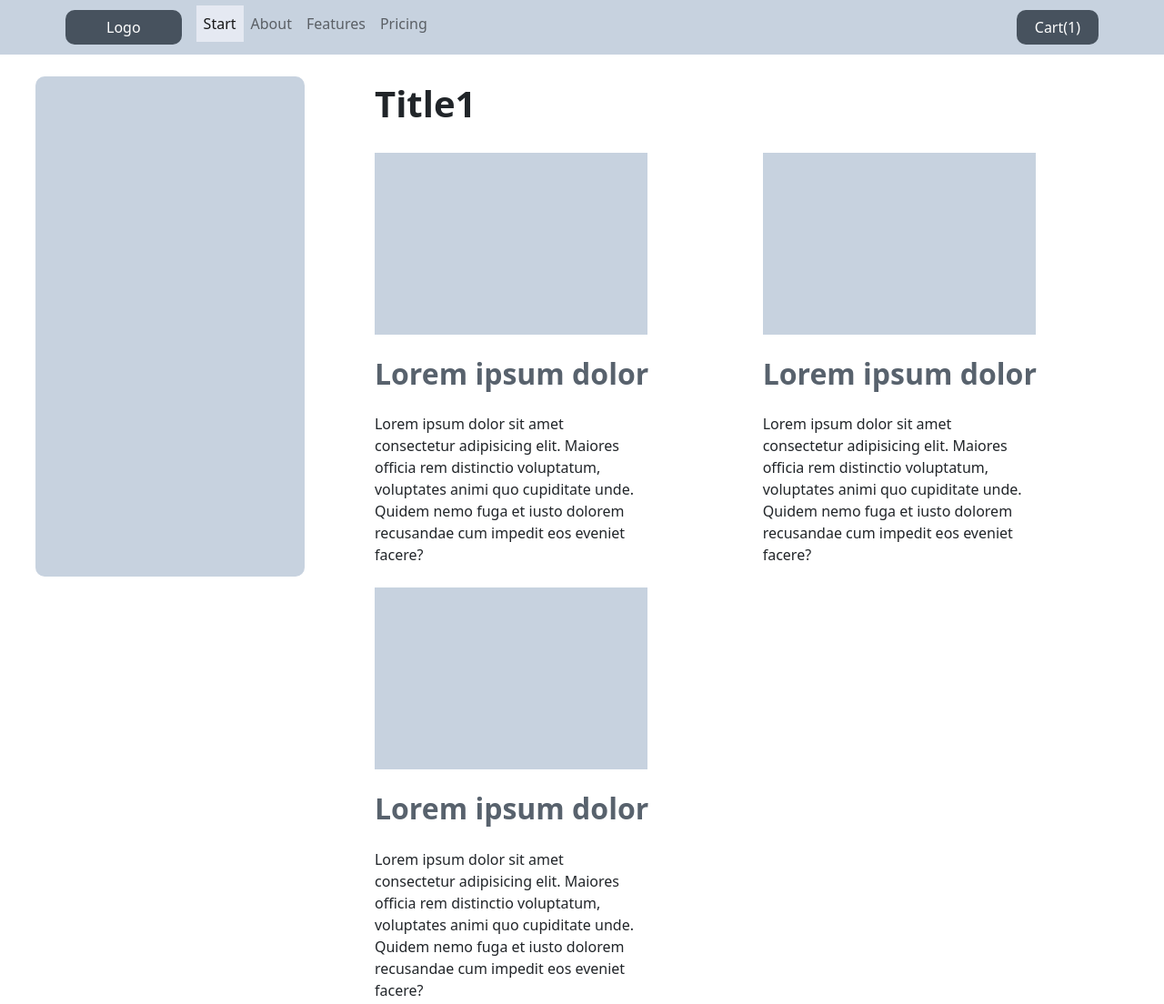
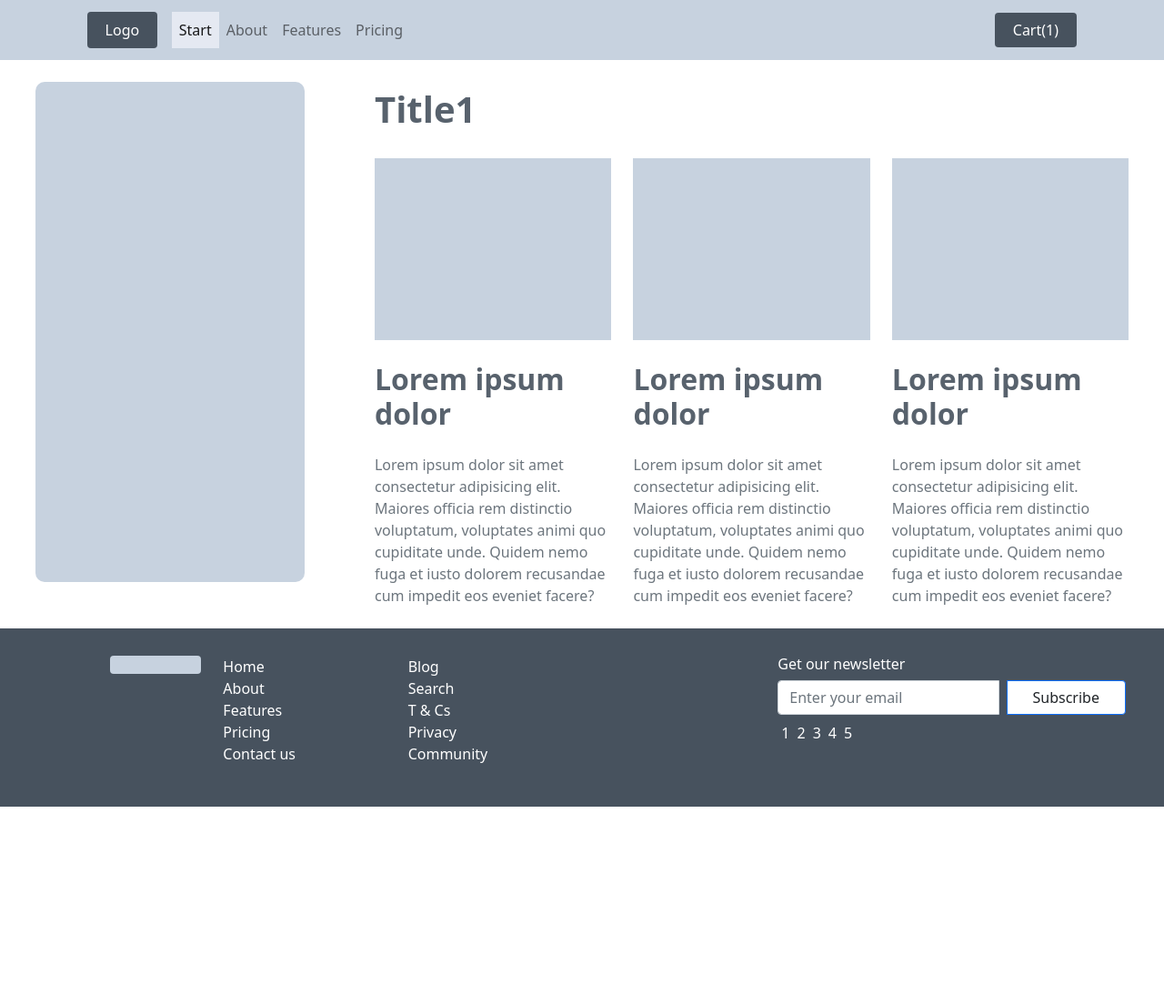
Before and after one commit to arthurCodename/Bootstrap, a website: page index.html in a window 1280 px wide. Shown: the top 1104 px of the page at 91% size. After the commit the page ends 887 px from the top, so only its background shows below. Drawn offline with nearby package versions, Linux system fonts and the light colour scheme.

Commit message:
Update index.html

```diff
--- a/index.html
+++ b/index.html
@@ -2,23 +2,38 @@
 <html lang="en">
   <head>
     <meta charset="UTF-8" />
-    <meta http-equiv="X-UA-Compatible" content="IE=edge" />
     <meta name="viewport" content="width=device-width, initial-scale=1.0" />
-    <title>Document</title>
+    <meta http-equiv="X-UA-Compatible" content="ie=edge" />
+    <title>My Website</title>
     <link
+      href="https://cdn.jsdelivr.net/npm/bootstrap@5.0.2/dist/css/bootstrap.min.css"
       rel="stylesheet"
-      href="node_modules/bootstrap/dist/css/bootstrap.css"
+      integrity="sha384-EVSTQN3/azprG1Anm3QDgpJLIm9Nao0Yz1ztcQTwFspd3yD65VohhpuuCOmLASjC"
+      crossorigin="anonymous"
     />
-    <link rel="stylesheet" href="style.css" />
   </head>
+
   <body>
     <header>
-      <div
-        class="navbar navbar-expand-sm px-5"
-        style="background-color: #c7d2df; height: 60px"
+      <nav
+        class="navbar navbar-expand-sm navbar-light px-5"
+        style="background-color: #c7d2df"
       >
-        <div class="container-fluid gx-5" style="height: 100%">
-          <a class="navbar-brand fs-6" href=""><div class="logo">Logo</div></a>
+        <div class="container-fluid gx-5 h-100">
+          <a class="navbar-brand fs-6" href="#">
+            <div
+              class="logo rounded-2 p-2"
+              style="
+                background-color: #47525e;
+                color: #fff;
+                font-weight: 500;
+                text-align: center;
+                min-width: 6vw;
+              "
+            >
+              Logo
+            </div>
+          </a>
           <button
             class="navbar-toggler"
             type="button"
@@ -31,41 +46,73 @@
             <span class="navbar-toggler-icon"></span>
           </button>
           <div class="collapse navbar-collapse" id="navbarNav">
-            <ul class="navbar-nav mb-2 me-auto mb-l-0">
-              <li class="nav-item" style="background-color: #e5e9f2">
-                <a class="nav-link active" href="">Start</a>
+            <ul class="navbar-nav mb-2 mb-lg-0 me-auto">
+              <li class="nav-item h-100" style="background-color: #e5e9f2">
+                <a class="nav-link active d-block h-100" href="#">Start</a>
               </li>
               <li class="nav-item">
-                <a class="nav-link" href="">About</a>
+                <a class="nav-link" href="#">About</a>
               </li>
               <li class="nav-item">
-                <a class="nav-link" href="">Features</a>
+                <a class="nav-link" href="#">Features</a>
               </li>
               <li class="nav-item">
-                <a class="nav-link" href="">Pricing</a>
+                <a class="nav-link" href="#">Pricing</a>
               </li>
             </ul>
-            <button class="cart-btn">Cart(1)</button>
+            <button
+              class="cart-btn btn rounded-2"
+              style="
+                background-color: #47525e;
+                color: #fff;
+                font-weight: 500;
+                padding: 7px 20px;
+                border: none;
+              "
+            >
+              Cart(1)
+            </button>
           </div>
         </div>
-      </div>
+      </nav>
     </header>
-    <main class="main">
+    <main class="main" style="display: flex; justify-content: center">
       <div class="container-fluid my-4">
-        <div class="row justify-content-around">
-          <div class="col-md-3" id="sidebar-ctnr">
-            <div id="info"></div>
+        <div class="row justify-content-center justify-content-md-around">
+          <div
+            class="col-md-3 mb-4 mb-md-0"
+            id="sidebar-ctnr"
+            style="height: 550px; display: flex; justify-content: center"
+          >
+            <div
+              id="info"
+              style="
+                background-color: #c7d2df;
+                width: 300px;
+                border-radius: 10px;
+              "
+            ></div>
           </div>
           <div class="col-md-8">
-            <div class="row"><span class="fs-1 fw-bold">Title1</span></div>
             <div class="row">
-              <div class="col">
+              <span class="fs-1 fw-bold" style="color: #58626d">Title1</span>
+            </div>
+            <div class="row">
+              <div class="col-md-4 col-lg-4">
                 <div>
-                  <div class="my-4" id="photo-ctnr"></div>
+                  <div
+                    class="my-4"
+                    id="photo-ctnr"
+                    style="
+                      width: 100%;
+                      height: 200px;
+                      background-color: #c7d2df;
+                    "
+                  ></div>
                   <h1 class="my-4 fs-2 fw-bold" style="color: #58626d">
                     Lorem ipsum dolor
                   </h1>
-                  <div style="width: 300px">
+                  <div style="width: 100%" class="text-secondary">
                     Lorem ipsum dolor sit amet consectetur adipisicing elit.
                     Maiores officia rem distinctio voluptatum, voluptates animi
                     quo cupiditate unde. Quidem nemo fuga et iusto dolorem
@@ -73,13 +120,21 @@
                   </div>
                 </div>
               </div>
-              <div class="col">
+              <div class="col-md-4 col-lg-4">
                 <div>
-                  <div class="my-4" id="photo-ctnr"></div>
+                  <div
+                    class="my-4"
+                    id="photo-ctnr"
+                    style="
+                      width: 100%;
+                      height: 200px;
+                      background-color: #c7d2df;
+                    "
+                  ></div>
                   <h1 class="my-4 fs-2 fw-bold" style="color: #58626d">
                     Lorem ipsum dolor
                   </h1>
-                  <div style="width: 300px">
+                  <div style="width: 100%" class="text-secondary">
                     Lorem ipsum dolor sit amet consectetur adipisicing elit.
                     Maiores officia rem distinctio voluptatum, voluptates animi
                     quo cupiditate unde. Quidem nemo fuga et iusto dolorem
@@ -87,13 +142,21 @@
                   </div>
                 </div>
               </div>
-              <div class="col">
+              <div class="col-md-4 col-lg-4">
                 <div>
-                  <div class="my-4" id="photo-ctnr"></div>
+                  <div
+                    class="my-4"
+                    id="photo-ctnr"
+                    style="
+                      width: 100%;
+                      height: 200px;
+                      background-color: #c7d2df;
+                    "
+                  ></div>
                   <h1 class="my-4 fs-2 fw-bold" style="color: #58626d">
                     Lorem ipsum dolor
                   </h1>
-                  <div style="width: 300px">
+                  <div style="width: 100%" class="text-secondary">
                     Lorem ipsum dolor sit amet consectetur adipisicing elit.
                     Maiores officia rem distinctio voluptatum, voluptates animi
                     quo cupiditate unde. Quidem nemo fuga et iusto dolorem
@@ -106,23 +169,158 @@
         </div>
       </div>
     </main>
-    <footer class="footer mt-auto" style="background-color: #47525e">
+    <footer style="background-color: #47525e; color: #fff; padding: 30px">
       <div class="container-fluid">
-        <div class="row justify-content-around" style="height: 250px">
-          <div class="col-4 align-self-center" id="bottoms">
-            <div class="row">
-              <div class="col">
-                <a class="navbar-brand fs-6" href=""
-                  ><div class="logo">Logo</div></a
+        <div class="row">
+          <div class="col-md-2 d-flex justify-content-end mb-3 mb-md-0">
+            <div
+              class="rounded"
+              style="width: 100px; height: 20px; background-color: #c7d2df"
+            ></div>
+          </div>
+          <div class="col-md-2 mb-3 mb-md-0">
+            <ul class="list-unstyled">
+              <li>
+                <a href="#" class="text-white text-decoration-none">Home</a>
+              </li>
+              <li>
+                <a href="#" class="text-white text-decoration-none">About</a>
+              </li>
+              <li>
+                <a href="#" class="text-white text-decoration-none">Features</a>
+              </li>
+              <li>
+                <a href="#" class="text-white text-decoration-none">Pricing</a>
+              </li>
+              <li>
+                <a href="#" class="text-white text-decoration-none"
+                  >Contact us</a
                 >
+              </li>
+            </ul>
+          </div>
+          <div class="col-md-4 mb-3 mb-md-0">
+            <ul class="list-unstyled">
+              <li>
+                <a href="#" class="text-white text-decoration-none">Blog</a>
+              </li>
+              <li>
+                <a href="#" class="text-white text-decoration-none">Search</a>
+              </li>
+              <li>
+                <a href="#" class="text-white text-decoration-none"
+                  >T &amp; Cs</a
+                >
+              </li>
+              <li>
+                <a href="#" class="text-white text-decoration-none">Privacy</a>
+              </li>
+              <li>
+                <a href="#" class="text-white text-decoration-none"
+                  >Community</a
+                >
+              </li>
+            </ul>
+          </div>
+          <div class="col-md-4 mb-3 mb-md-0">
+            <form>
+              <h6 class="text-white mb-2">Get our newsletter</h6>
+              <div class="input-group">
+                <input
+                  type="email"
+                  class="form-control"
+                  placeholder="Enter your email"
+                />
+                <button
+                  type="submit"
+                  class="btn btn-primary ms-2"
+                  style="background-color: white"
+                >
+                  <span class="text-dark p-3">Subscribe</span>
+                </button>
               </div>
-              <div class="col">hello</div>
-            </div>
+              <div
+                class="mt-2 d-flex justify-content-center justify-content-md-start"
+              >
+                <div class="mx-1">1</div>
+                <div class="mx-1">2</div>
+                <div class="mx-1">3</div>
+                <div class="mx-1">4</div>
+                <div class="mx-1">5</div>
+              </div>
+            </form>
           </div>
-          <div class="col-4 align-self-center" id="bottoms">hey</div>
         </div>
       </div>
     </footer>
-    <script src="node_modules/bootstrap/dist/js/bootstrap.bundle.js"></script>
+    <style>
+      * {
+        box-sizing: border-box;
+      }
+
+      body {
+        min-height: 100vh;
+        display: flex;
+        flex-direction: column;
+      }
+
+      .main {
+        flex: 1;
+      }
+
+      .footer {
+        height: 250px;
+      }
+
+      .logo {
+        background-color: #47525e;
+        padding: 7px 45px;
+        border: none;
+        border-radius: 10px;
+        color: #fff;
+        font-weight: 500;
+      }
+
+      .cart-btn {
+        background-color: #47525e;
+        padding: 7px 20px;
+        border: none;
+        border-radius: 10px;
+        color: #fff;
+        font-weight: 500;
+      }
+
+      #sidebar-ctnr {
+        height: 550px;
+        display: flex;
+        justify-content: center;
+      }
+
+      #info {
+        background-color: #c7d2df;
+        width: 300px;
+
+        border-radius: 10px;
+      }
+
+      #position-txt {
+        vertical-align: top;
+      }
+
+      #photo-ctnr {
+        width: 300px;
+        height: 200px;
+        background-color: #c7d2df;
+      }
+
+      #bottoms {
+        background-color: black;
+      }
+    </style>
+    <script
+      src="https://cdn.jsdelivr.net/npm/bootstrap@5.0.2/dist/js/bootstrap.bundle.min.js"
+      integrity="sha384-MrcW6ZMFYlzcLA8Nl+NtUVF0sA7MsXsP1UyJoMp4YLEuNSfAP+JcXn/tWtIaxVXM"
+      crossorigin="anonymous"
+    ></script>
   </body>
 </html>
```
